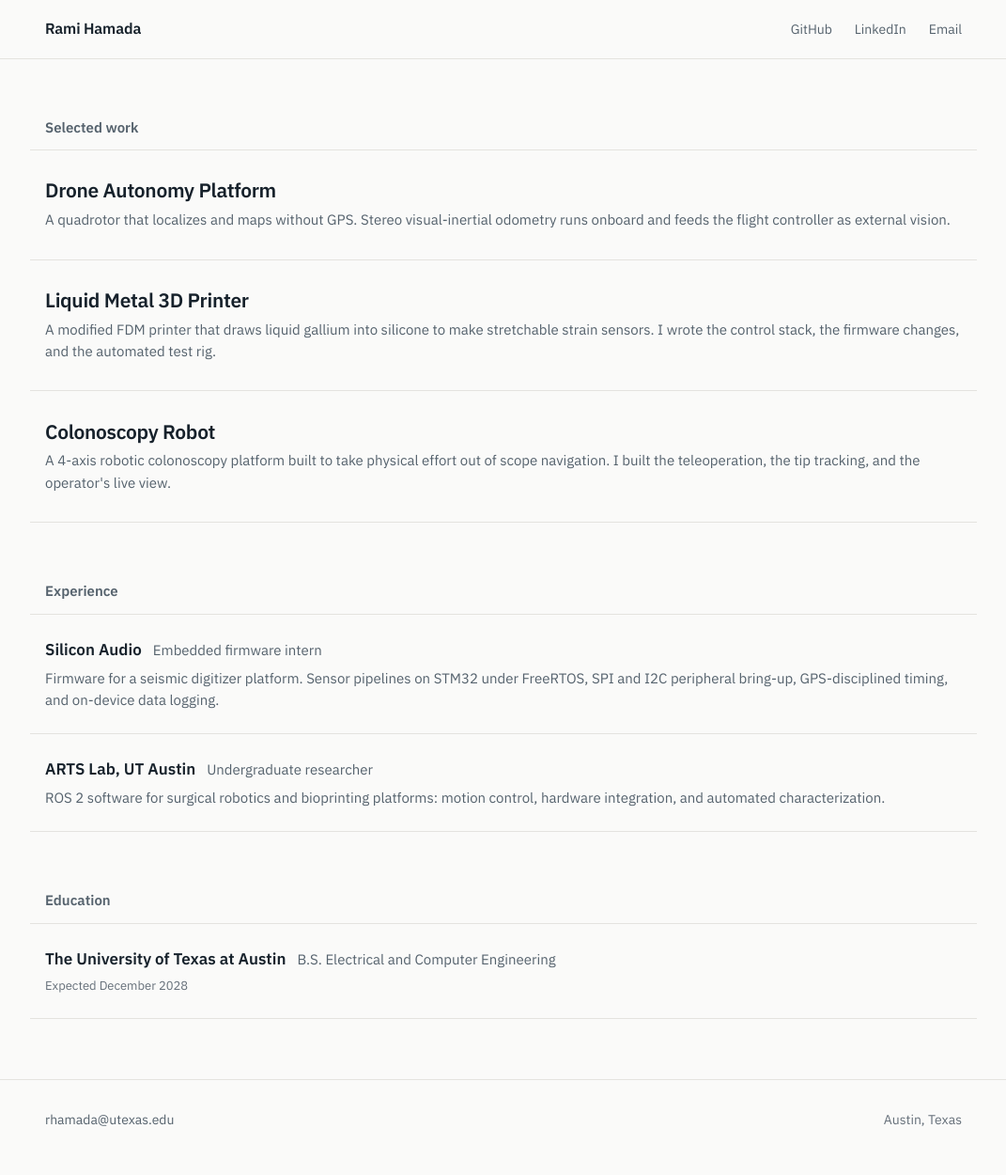
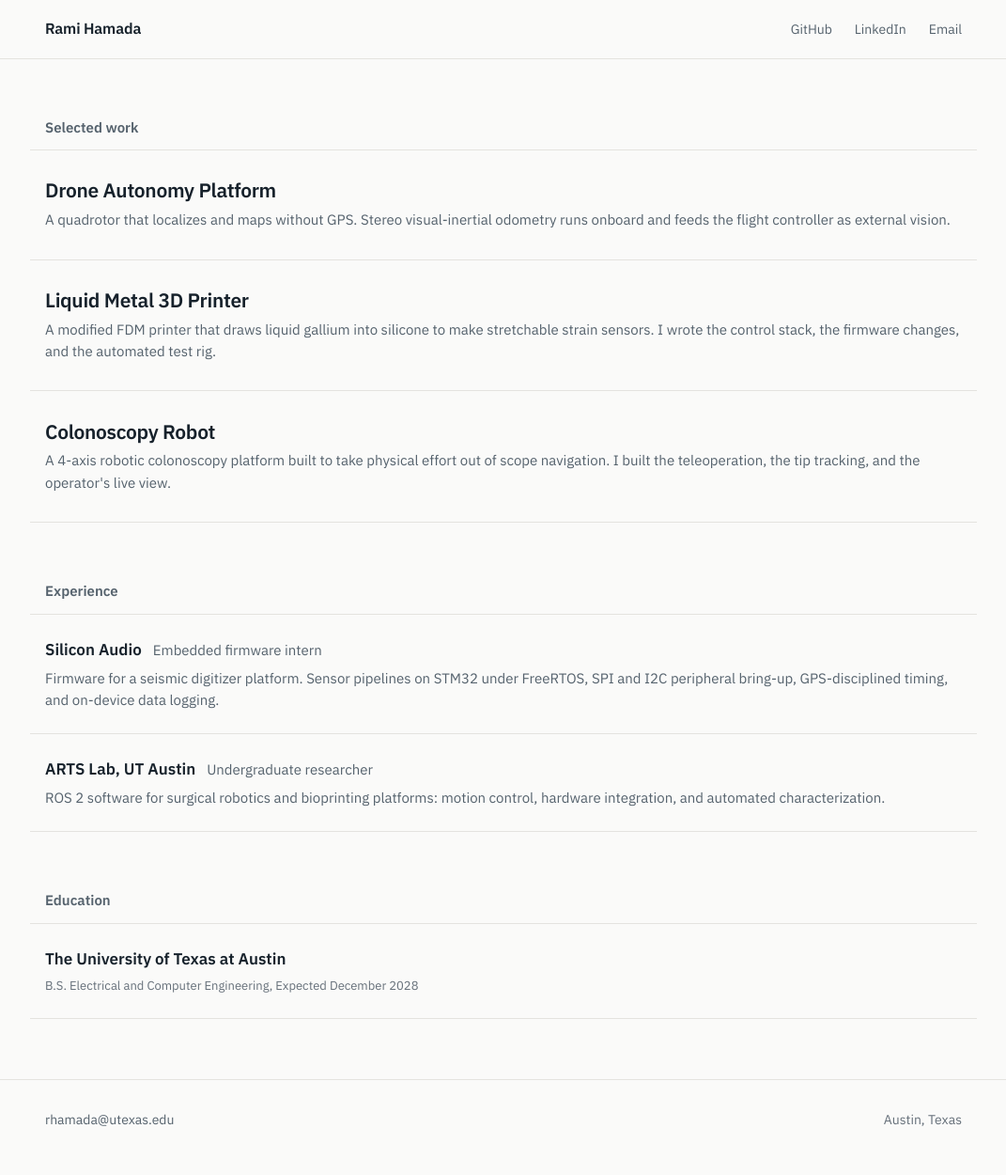
Before and after one commit to ramihmda/ramihamada-portfolio, a Jekyll site: the page built from index.md, in a window 1280 px wide. Shown: the whole page at 94% size, without its empty margins (104-1175 px from the left). Built offline with Jekyll 4.4.1, drawn with Linux system fonts in a browser that asks for light colours; part of the change alters nothing that is shown.

```diff
--- a/_data/education.yml
+++ b/_data/education.yml
@@ -1,3 +1,2 @@
 - org: The University of Texas at Austin
-  title: B.S. Electrical and Computer Engineering
-  period: "Expected December 2028"
+  period: "B.S. Electrical and Computer Engineering, Expected December 2028"
```
